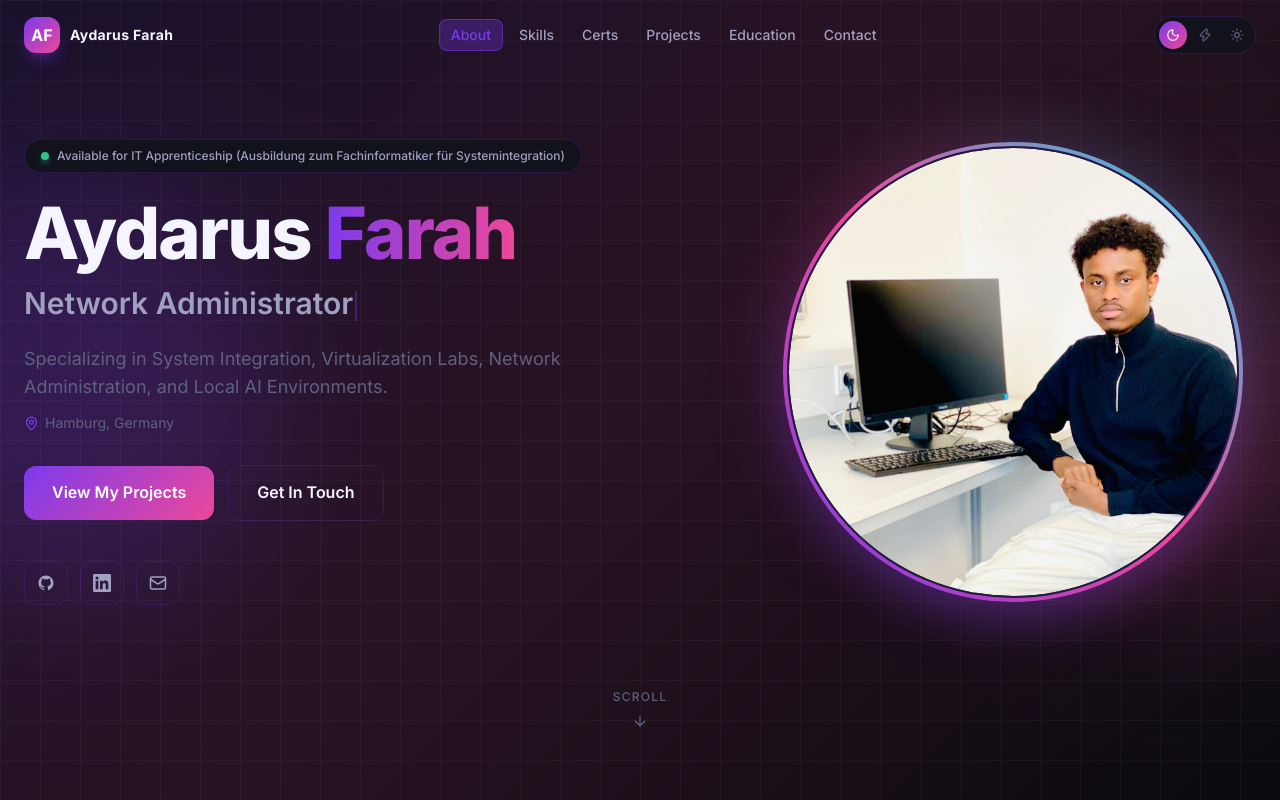
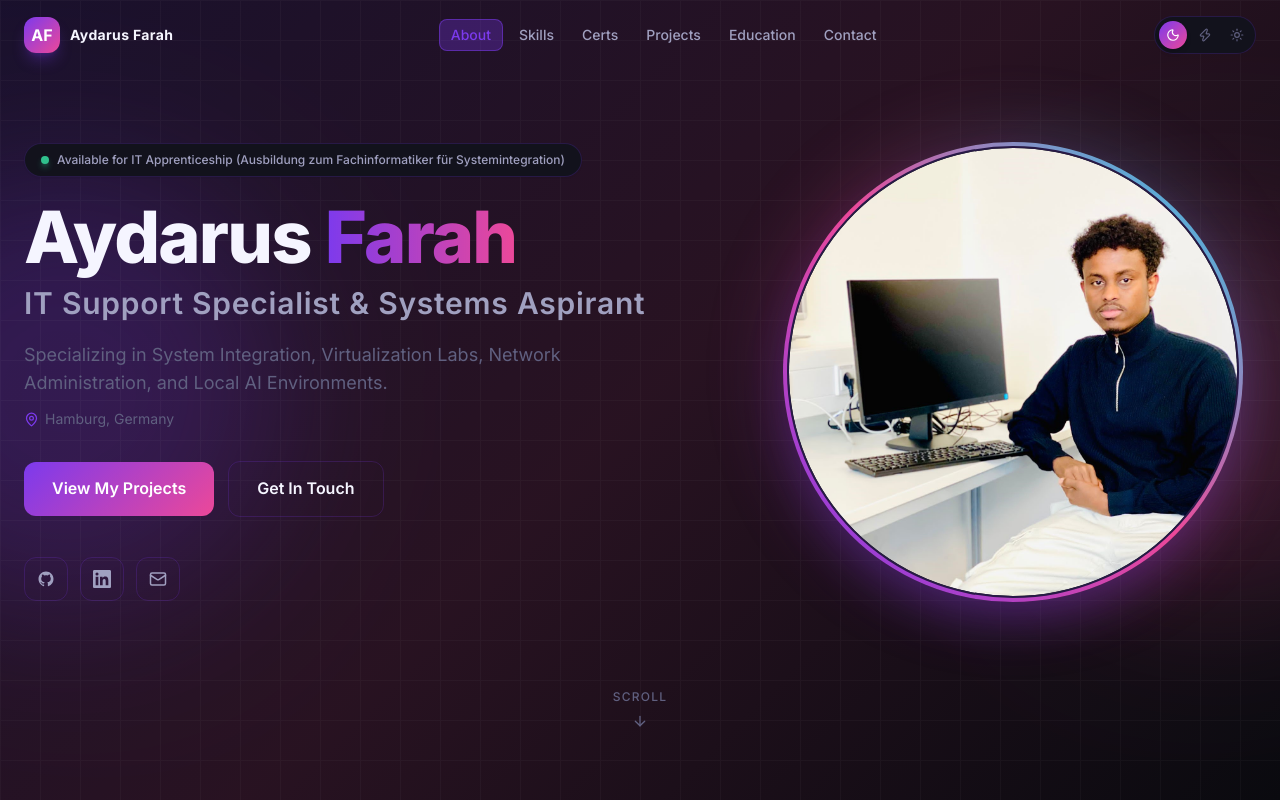
Before and after one commit to aydarusfarah/portfolio-website, a React (Vite) app: page / in a window 1280 px wide. Shown: the top 800 px of the page. Built offline with nearby package versions, Linux system fonts and the light colour scheme.

Commit message:
Replace typewriter animation with clean static typography in Hero

```diff
--- a/src/components/sections/Hero.jsx
+++ b/src/components/sections/Hero.jsx
@@ -3,15 +3,6 @@ import { motion } from "framer-motion";
 import { ArrowDown, Mail, MapPin } from "lucide-react";
 import { GithubIcon, LinkedinIcon } from "../ui/SocialIcons";
 import { personalInfo } from "../../data/portfolio";
-import { TypewriterText } from "../ui/AnimatedText";
-
-const ROLES = [
-  "IT Support Specialist",
-  "Network Administrator",
-  "Virtualization Engineer",
-  "Local AI Enthusiast",
-  "Systems Aspirant",
-];
 
 const floatVariants = {
   animate: {
@@ -86,7 +77,7 @@ export default function Hero() {
             initial={{ opacity: 0, y: 15 }}
             animate={{ opacity: 1, y: 0 }}
             transition={{ duration: 0.35, delay: 0.15, ease: easeCurve }}
-            className="transform-gpu will-change-transform text-4xl sm:text-6xl md:text-6xl lg:text-7xl font-extrabold tracking-tight leading-none mb-4"
+            className="transform-gpu will-change-transform text-4xl sm:text-6xl md:text-6xl lg:text-7xl font-extrabold tracking-tight leading-none mb-3"
           >
             <span className="text-[var(--text-primary)]">Aydarus</span>{" "}
             <span
@@ -97,14 +88,16 @@ export default function Hero() {
             </span>
           </motion.h1>
 
-          {/* Typewriter role */}
+          {/* Static Title / Role */}
           <motion.div
             initial={{ opacity: 0, y: 15 }}
             animate={{ opacity: 1, y: 0 }}
             transition={{ duration: 0.35, delay: 0.25, ease: easeCurve }}
-            className="transform-gpu will-change-transform text-xl sm:text-2xl md:text-3xl font-semibold text-[var(--text-secondary)] mb-5 h-10"
+            className="transform-gpu will-change-transform mb-5"
           >
-            <TypewriterText words={ROLES} />
+            <h2 className="text-xl sm:text-2xl md:text-3xl font-semibold text-[var(--text-secondary)] tracking-wide">
+              {personalInfo.title}
+            </h2>
           </motion.div>
 
           {/* Subtitle */}
@@ -183,7 +176,7 @@ export default function Hero() {
         <div className="lg:col-span-5 flex justify-center items-center order-1 lg:order-2">
           {/* Static Outer Wrapper with Separate Static Glow */}
           <div className="relative w-64 h-64 sm:w-80 sm:h-80 lg:w-[420px] lg:h-[420px] xl:w-[460px] xl:h-[460px] mx-auto">
-            {/* Static Ambient Backlight Glow Layer (Not animated inside motion.div) */}
+            {/* Static Ambient Backlight Glow Layer */}
             <div className="absolute inset-0 rounded-full bg-gradient-to-tr from-[var(--accent)] via-[var(--accent-2)] to-cyan-400 opacity-30 blur-2xl pointer-events-none" />
 
             {/* Hardware-Accelerated Animated Photo Container */}
```
